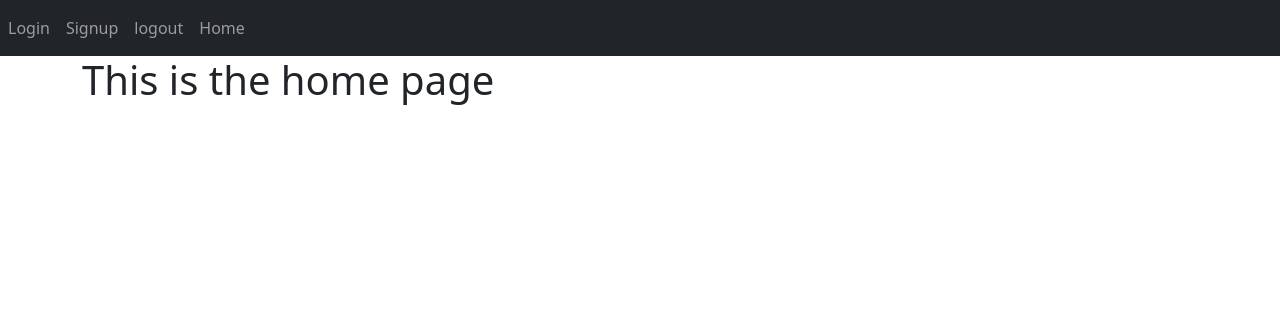
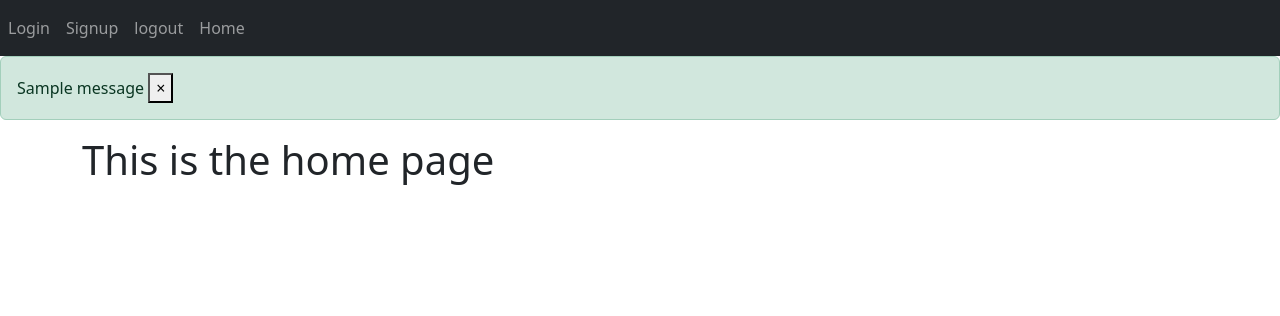
Before and after one commit to KiseraTimon/WebWithFlask, a Flask app: page / in a window 1280 px wide. Shown: the top 316 px of the page. Run offline with Flask 3, Linux system fonts and the light colour scheme; one stand-in notice (Sample message) is shown; some libraries are stand-ins or nearby versions.

Commit message:
Message Flashing

```diff
--- a/website/templates/base.html
+++ b/website/templates/base.html
@@ -41,6 +41,32 @@
         </div>
     </nav>
 
+    <!--Alert message for flashed messages-->
+    {% with messages = get_flashed_messages(with_categories=true) %}
+    {% if messages %}
+        <!--Looping messages and their categories-->
+        {% for category, message in messages%}
+            {% if category == 'error'%}
+            <!--Error messages-->
+            <div class="alert alert-danger alter-dismissable fade show" role="alert">
+                {{message}}
+                <button type="button" class="close" data-dismiss="alert">
+                    <span aria-hidden="true">&times;</span>
+                </button>
+            </div>
+            {% elif category == 'success' %}
+            <!--Success messages-->
+            <div class="alert alert-success alter-dismissable fade show" role="alert">
+                {{message}}
+                <button type="button" class="close" data-dismiss="alert">
+                    <span aria-hidden="true">&times;</span>
+                </button>
+            </div>
+            {% endif %}
+        {% endfor %}
+    {% endif%}
+    {% endwith %}
+
     <!--Content-->
     <div class="container">
         {% block content%}
```
Also changed, not shown: website/auth.py (+16 -0 lines).
